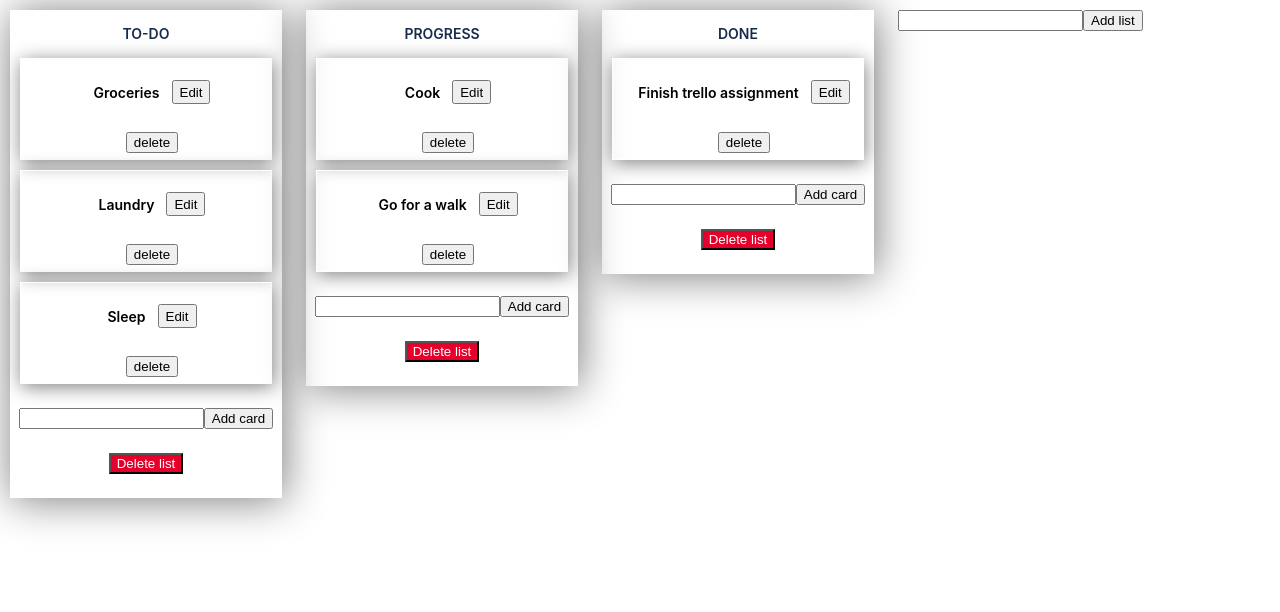
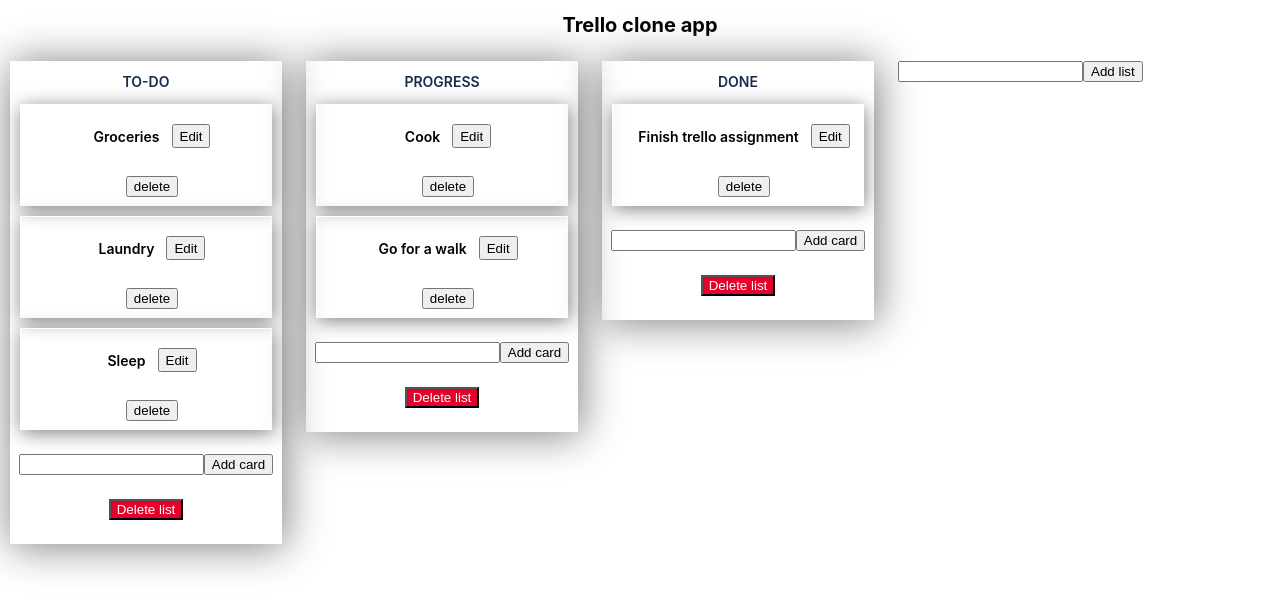
Before and after one commit to BrunoAl/4-hours-challenge-trello-clone, a React (Create React App) app: page / in a window 1280 px wide. Shown: the top 612 px of the page. Built offline with nearby package versions, Linux system fonts and the light colour scheme.

Commit message:
fixes some a11y issues

```diff
--- a/src/App.js
+++ b/src/App.js
@@ -4,7 +4,8 @@
 
 function App() {
   return (
-    <div className="App">
+    <div className="App" role="main">
+      <h1>Trello clone app</h1>
       <Board />
     </div>
   );
--- a/src/component/Board/index.js
+++ b/src/component/Board/index.js
@@ -25,7 +25,7 @@
         <List key={list.id} list={list} setBoardState={setBoardState} />
       ))}
       <form onSubmit={addNewList}>
-        <input type="text" value={newListInput} onChange={onUpdateNewListInput} />
+        <input type="text" aria-label="add new card" value={newListInput} onChange={onUpdateNewListInput} />
         <button type="submit">Add list</button>
       </form>
     </div>
--- a/src/component/Card/index.js
+++ b/src/component/Card/index.js
@@ -41,12 +41,12 @@
         <form className="card__update" onSubmit={onSumbitCardUpdate}>
           {isEditInputOpen ? (
             <>
-              <input type="text" value={updateCardInput} onChange={onUpdateCardInput} />
+              <input aria-label="Update card" type="text" value={updateCardInput} onChange={onUpdateCardInput} />
               <button type="submit">Save</button>
             </>
           ) : (
             <div className="card__title-block">
-              <h4 className="card__title">{card.title}</h4>
+              <h3 className="card__title">{card.title}</h3>
               <button className="card__edit" onClick={onOpenEditCard}>
                 Edit
               </button>
--- a/src/component/List/index.js
+++ b/src/component/List/index.js
@@ -33,12 +33,12 @@
 
   return (
     <div className="list" onDragOver={onDragOver} onDrop={e => onDrop(e, list.id)}>
-      <h3 className="list-title ">{list.listName}</h3>
+      <h2 className="list-title ">{list.listName}</h2>
       {list.cards.map(card => (
         <Card key={card.id} card={card} listId={list.id} setBoardState={setBoardState} />
       ))}
       <form className="list__add-card" onSubmit={onAddNewCard}>
-        <input type="text" value={addCardInput} onChange={updateCardInput} />
+        <input aria-label="add new card" type="text" value={addCardInput} onChange={updateCardInput} />
         <button type="submit">Add card</button>
       </form>
 
```
